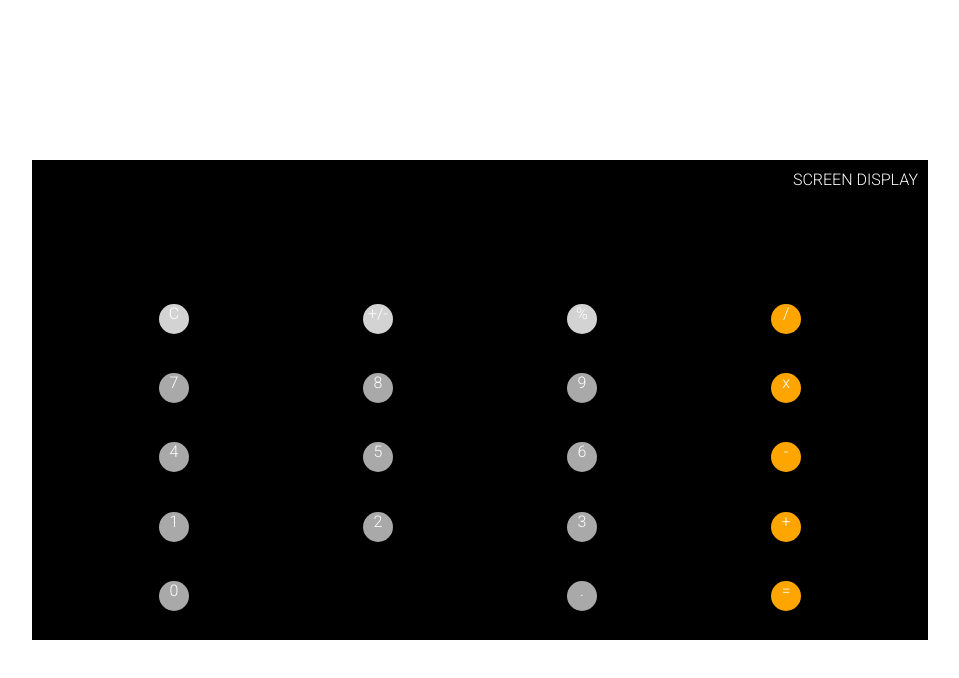
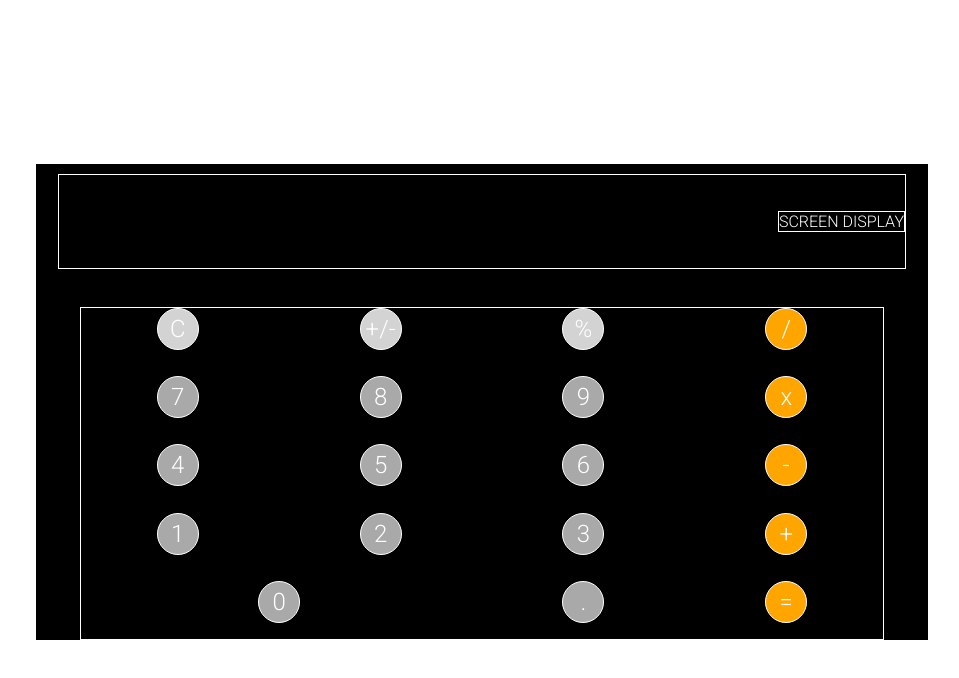
Before and after one commit to jmlow-hub/Calculator, a plain HTML site: page index.html in a window 1280 px wide. Shown: the whole page, without its empty margins (160-1119 px from the left). Drawn offline with Linux system fonts and the light colour scheme.

Commit message:
buttons re-sized and text centered

```diff
--- a/styles/_calculator.scss
+++ b/styles/_calculator.scss
@@ -11,10 +11,13 @@
   background-color: black;
 
     &__display {
+      display: flex;
+      justify-content: flex-end;
+      align-items: center;
       height: 20%;
+      width: 95%;
       margin: 10px;
       color: $text-color;
-      align-self: flex-end;
       font-family: $font;
     }
 
--- a/styles/_keypad.scss
+++ b/styles/_keypad.scss
@@ -9,13 +9,8 @@
   gap: 10px;
   color: $text-color;
   font-family: $font;
+  font-size: 1.5em;
 
-  p {
-    text-align: center;
-    width: 30px;
-    height: 30px;
-    border-radius: 50%;
-  }
 
   &__misc {
     background-color: $other-button-color;
@@ -31,13 +26,32 @@
     background-color: $operator-color;
   }
 
+  p {
+    display: flex;
+    align-items: center;
+    justify-content: center;
+    width: 30px;
+    height: 30px;
+    border-radius: 50%;
+    padding: 20px;
+  }
+
   &__zero {
+    display: flex;
+    justify-content: stretch;
+
     grid-column: 1 / span 2;
     background: $number-color;
+    justify-self: center;
 
+      p {
+        width: 45px;
+        height: 30px;
+        border-radius: 10%;
+        padding-left: 40px;
+        padding-right: 40px;
+
+      }
 
   }
-
-
-
-    }
+}
--- a/styles/styles.scss
+++ b/styles/styles.scss
@@ -9,6 +9,7 @@
   padding: 0;
   margin: 0;
   box-sizing: border-box;
+  border: 1px solid white;
 }
 
 main {
```
Also changed, not shown: styles/_calculator.css, styles/_keypad.css, styles/styles.css.
